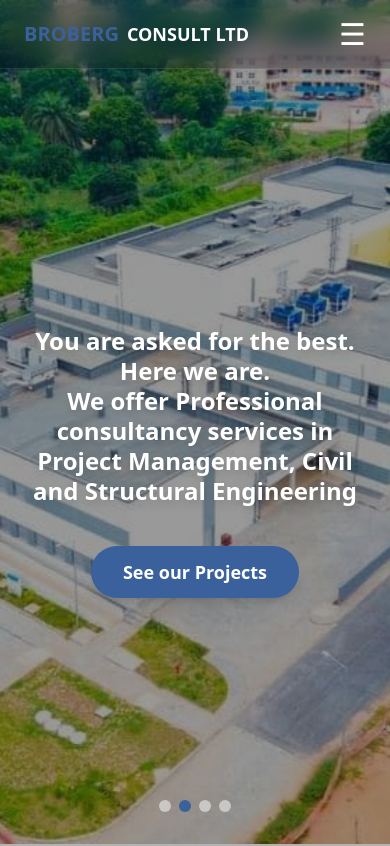
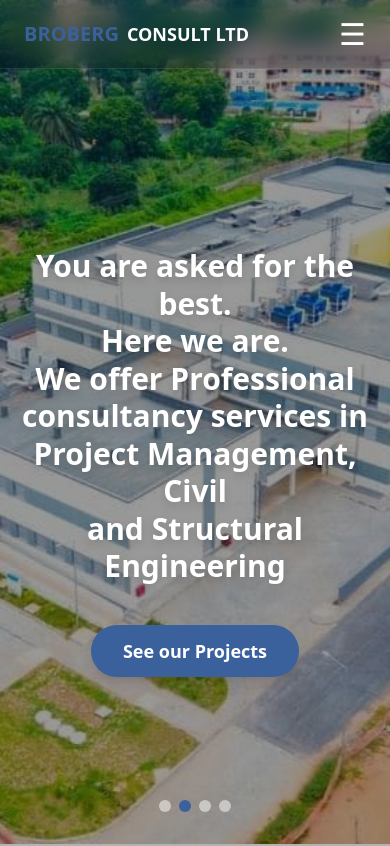
Before and after one commit to Pkay2151/broberg-consult-app, a React (Vite) app: page / in a window 390 px wide. Shown: the top 846 px of the page. Built offline with nearby package versions, Linux system fonts and the light colour scheme; no server answers; grey boxes are pictures that could not be loaded.

Commit message:
Update HeroSection.jsx

```diff
--- a/src/components/HeroSection.jsx
+++ b/src/components/HeroSection.jsx
@@ -38,7 +38,7 @@ const HeroSection = () => {
       <div className="absolute inset-0 bg-black/40 z-0 transition-all duration-700" />
       {/* Hero Content */}
       <div className="relative flex flex-1 flex-col items-center justify-center text-center px-4 z-10 min-h-[70vh] pt-20">
-        <h1 className="text-white font-extrabold text-2xl sm:text-3xl md:text-4xl lg:text-5xl mb-4 drop-shadow-lg leading-tight max-w-3xl mx-auto">
+        <h1 className="text-white font-extrabold text-3xl sm:text-3xl md:text-4xl lg:text-5xl mb-4 drop-shadow-lg leading-tight max-w-3xl mx-auto">
           You are asked for the best.
           <br />
           Here we are.
```
